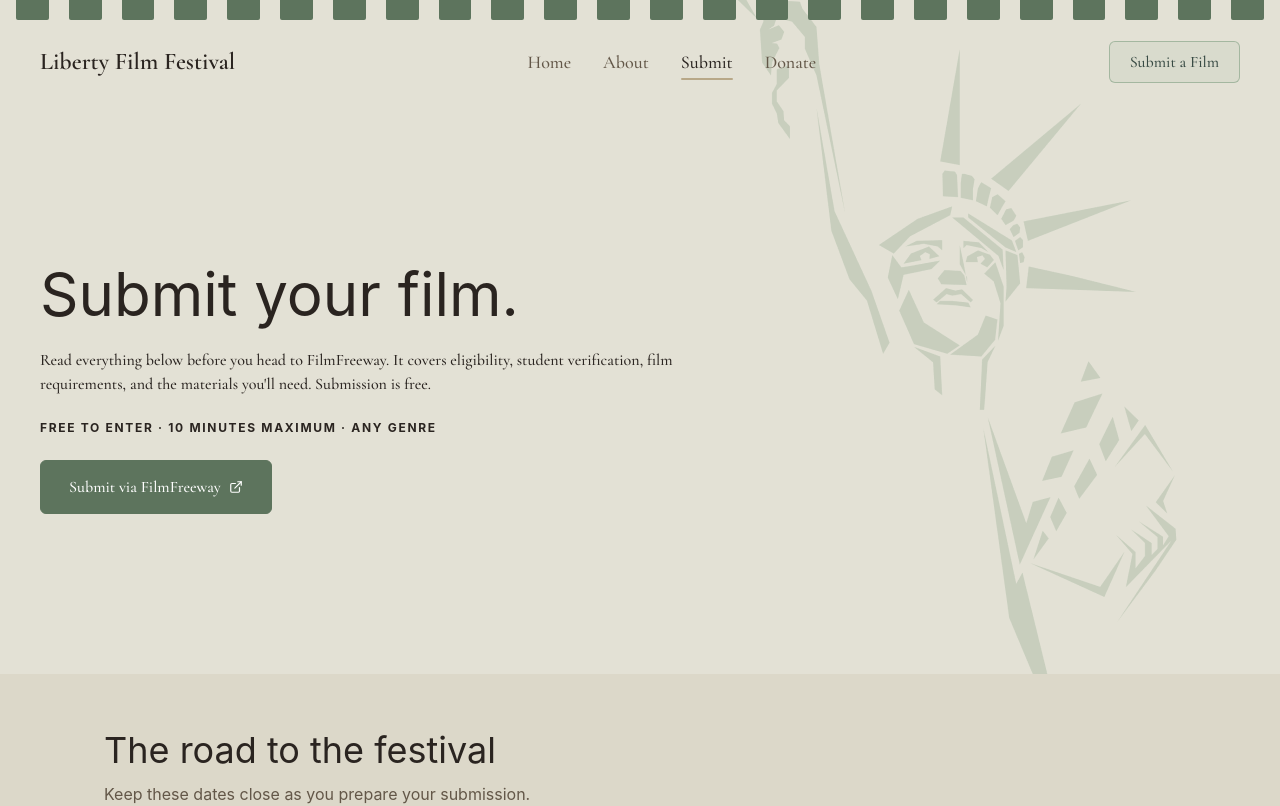
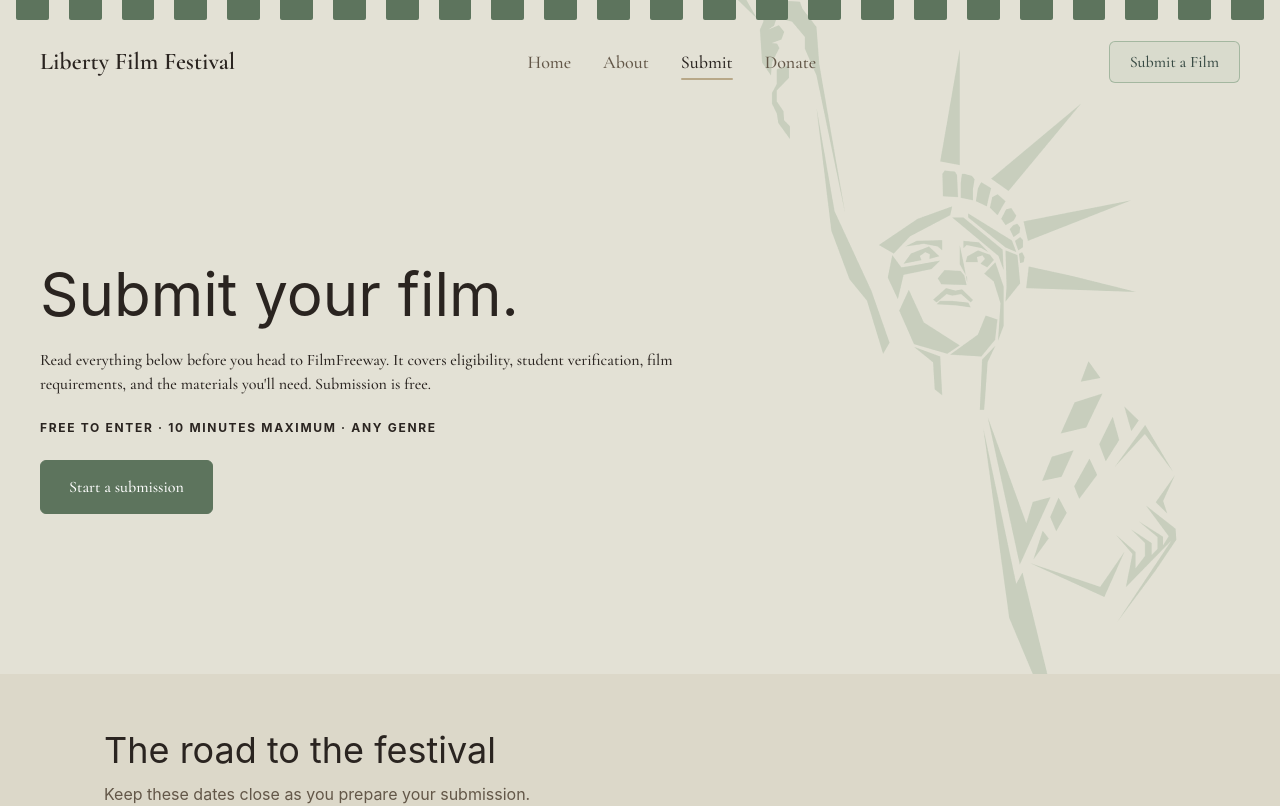
Before and after one commit to Kique9598/liberty_film_festival, a React (Vite) app: page /submit in a window 1280 px wide. Shown: the top 806 px of the page. Built offline with nearby package versions, Linux system fonts and the light colour scheme.

Commit message:
added empty submission page

```diff
--- a/src/App.tsx
+++ b/src/App.tsx
@@ -7,6 +7,7 @@ import About from "./pages/About.tsx";
 import Submit from "./pages/Submit.tsx";
 import Donate from "./pages/Donate.tsx";
 import SprocketHoles from "./components/SprocketHoles.tsx";
+import SubmitForm from "./pages/SubmitForm.tsx";
 
 const App = () => {
   return (
@@ -19,6 +20,7 @@ const App = () => {
         <Route path="/about" element={<About />} />
         <Route path="/submit" element={<Submit />} />
         <Route path="/donate" element={<Donate />} />
+        <Route path="/submitform" element={<SubmitForm />} />
       </Routes>
       <Footer />
       <SprocketHoles variant="top" />
--- a/src/pages/Home.tsx
+++ b/src/pages/Home.tsx
@@ -31,7 +31,7 @@ const Home = () => {
             tincidunt elementum sapien, in tempor erat sodales in.
           </p>
           <ButtonContainer>
-            <Button to={"/submit"} label="Start a submission" />
+            <Button to={"/submitform"} label="Start a submission" />
             <Button to={"/submit"} label="Full requirements" ghost />
           </ButtonContainer>
         </div>
--- a/src/pages/Submit.tsx
+++ b/src/pages/Submit.tsx
@@ -4,7 +4,6 @@ import PageHero from "../components/PageHero";
 import SectionHeader from "../components/SectionHeader";
 import BulletList from "../components/BulletList";
 import SubmissionTimeline from "../components/SubmissionTimeline";
-import { FILMFREEWAY_LINK } from "../constants/links";
 import backdrop from "../assets/backdrop.png";
 import {
   filmRequirements,
@@ -28,9 +27,7 @@ const Submit = () => {
       <Section variant="hero">
         <PageHero
           title="Submit your film."
-          actions={
-            <Button link={FILMFREEWAY_LINK} label="Submit via FilmFreeway" />
-          }
+          actions={<Button to={"/submitform"} label="Start a submission" />}
         >
           <p className="mb-0">
             Read everything below before you head to FilmFreeway. It covers
@@ -136,7 +133,7 @@ const Submit = () => {
             Submissions are handled through FilmFreeway. You'll create a free
             account there to upload your film and materials.
           </p>
-          <Button link={FILMFREEWAY_LINK} label="Submit via FilmFreeway" />
+          <Button to={"/submitform"} label="Start a submission" />
         </div>
       </Section>
     </>
--- /dev/null
+++ b/src/pages/SubmitForm.tsx
@@ -0,0 +1,7 @@
+import React from "react";
+
+const SubmitForm = () => {
+  return <div>SubmitForm</div>;
+};
+
+export default SubmitForm;
```
